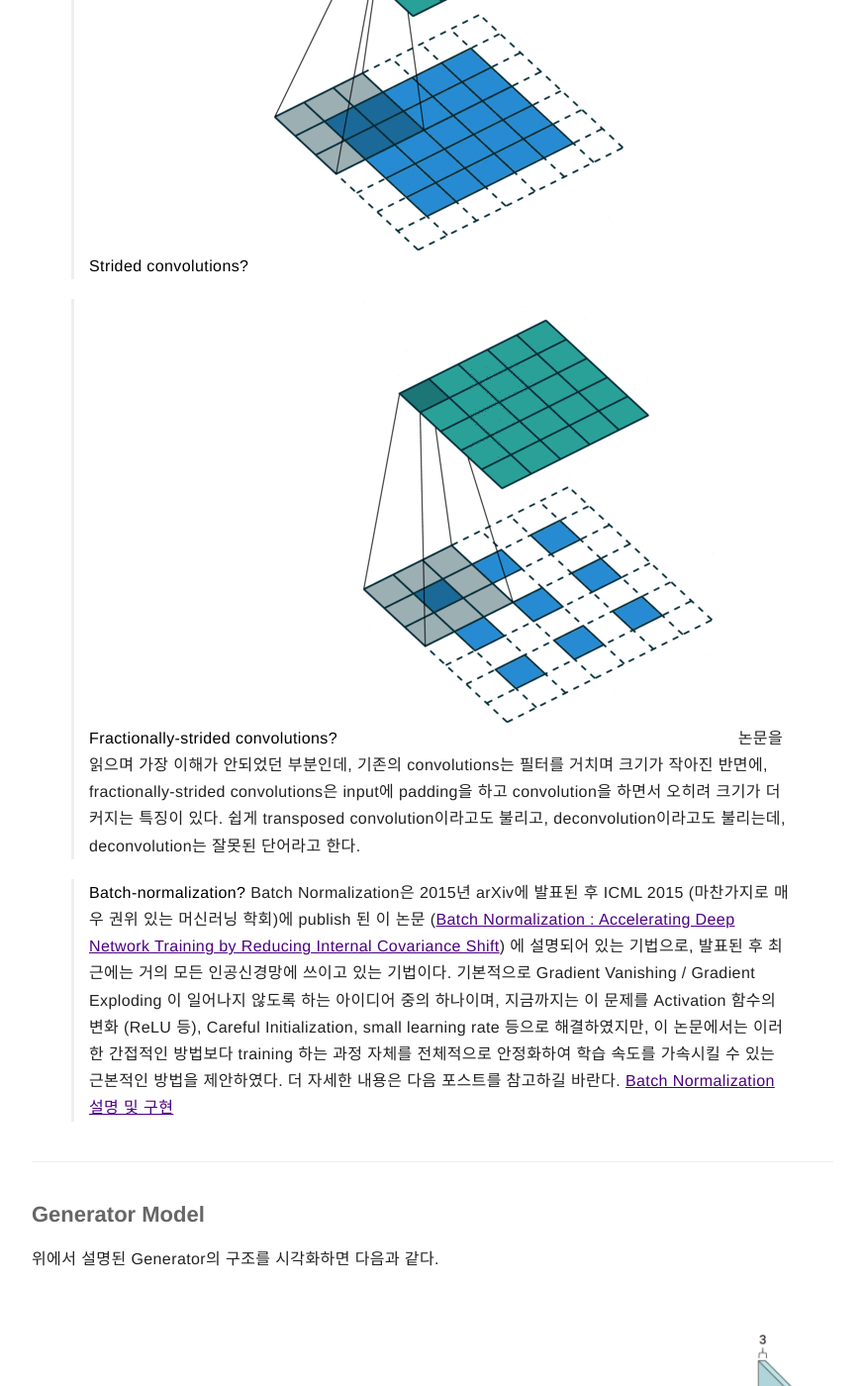
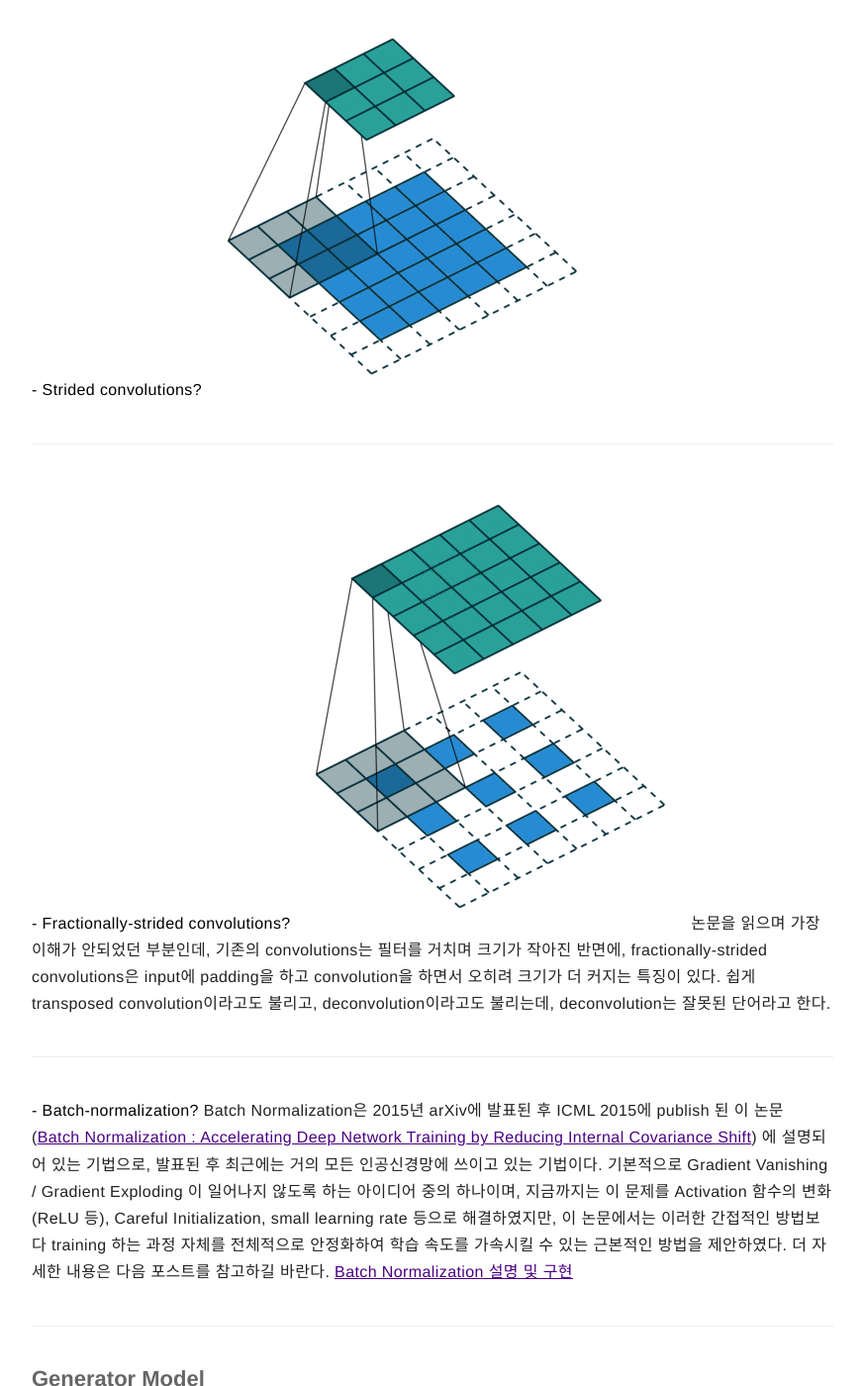
Before and after one commit to wkimdev/angrypark.github.io, a Jekyll site: the page built from _posts/2017-08-03-DCGAN-paper-reading.markdown, in a window 1280 px wide and 1400 px high, scrolled down 4202 px. Shown: the whole window at 99% size, without its empty margins (203-1076 px from the left). Built offline with Jekyll 4.4.1, drawn with Linux system fonts in a browser that asks for light colours; comment, search, counter and statistics services are not loaded; some of the changed text lies outside the part shown.

Commit message:
170804-dcgan-paper-reading-4

```diff
--- a/_posts/2017-08-03-DCGAN-paper-reading.markdown
+++ b/_posts/2017-08-03-DCGAN-paper-reading.markdown
@@ -91,15 +91,21 @@ DCGAN은 결국, 기존 GAN에 존재했던 fully-connected구조의 대부분
 
 - Discriminator에서는 모든 활성화 함수를 LeakyRelu를 쓴다.
 
-> **Strided convolutions?**
+---
+
+**- Strided convolutions?**
 ![padding-strides](/assets/images/2017-08-03-DCGAN-paper-reading/padding_strides.gif)
 
-> **Fractionally-strided convolutions?**
+---
+
+**- Fractionally-strided convolutions?**
 ![padding-strides-transposed](/assets/images/2017-08-03-DCGAN-paper-reading/padding_strides_transposed.gif)
 논문을 읽으며 가장 이해가 안되었던 부분인데, 기존의 convolutions는 필터를 거치며 크기가 작아진 반면에, fractionally-strided convolutions은 input에 padding을 하고 convolution을 하면서 오히려 크기가 더 커지는 특징이 있다. 쉽게 transposed convolution이라고도 불리고, deconvolution이라고도 불리는데, deconvolution는 잘못된 단어라고 한다.
 
-> **Batch-normalization?**
-Batch Normalization은 2015년 arXiv에 발표된 후 ICML 2015 (마찬가지로 매우 권위 있는 머신러닝 학회)에 publish 된 이 논문 ([Batch Normalization : Accelerating Deep Network Training by Reducing Internal Covariance Shift](http://arxiv.org/abs/1502.03167)) 에 설명되어 있는 기법으로, 발표된 후 최근에는 거의 모든 인공신경망에 쓰이고 있는 기법이다. 기본적으로 Gradient Vanishing / Gradient Exploding 이 일어나지 않도록 하는 아이디어 중의 하나이며, 지금까지는 이 문제를 Activation 함수의 변화 (ReLU 등), Careful Initialization, small learning rate 등으로 해결하였지만, 이 논문에서는 이러한 간접적인 방법보다 training 하는 과정 자체를 전체적으로 안정화하여 학습 속도를 가속시킬 수 있는 근본적인 방법을 제안하였다.
+---
+
+**- Batch-normalization?**
+Batch Normalization은 2015년 arXiv에 발표된 후 ICML 2015에 publish 된 이 논문 ([Batch Normalization : Accelerating Deep Network Training by Reducing Internal Covariance Shift](http://arxiv.org/abs/1502.03167)) 에 설명되어 있는 기법으로, 발표된 후 최근에는 거의 모든 인공신경망에 쓰이고 있는 기법이다. 기본적으로 Gradient Vanishing / Gradient Exploding 이 일어나지 않도록 하는 아이디어 중의 하나이며, 지금까지는 이 문제를 Activation 함수의 변화 (ReLU 등), Careful Initialization, small learning rate 등으로 해결하였지만, 이 논문에서는 이러한 간접적인 방법보다 training 하는 과정 자체를 전체적으로 안정화하여 학습 속도를 가속시킬 수 있는 근본적인 방법을 제안하였다.
 더 자세한 내용은 다음 포스트를 참고하길 바란다.
 [Batch Normalization 설명 및 구현](https://shuuki4.wordpress.com/2016/01/13/batch-normalization-%EC%84%A4%EB%AA%85-%EB%B0%8F-%EA%B5%AC%ED%98%84/)
 
@@ -116,13 +122,19 @@ Batch Normalization은 2015년 arXiv에 발표된 후 ICML 2015 (마찬가지로
 #### Generated bedrooms
 ![Visualization](/assets/images/2017-08-03-DCGAN-paper-reading/visualization-1.png)
 
+---
+
 #### Walking in the latent space
 ![Visualization](/assets/images/2017-08-03-DCGAN-paper-reading/visualization-2.png)
 
 앞서 DCGAN의 목표들 중 하나인 walking in the latent space를 직접 구현한 그림이다.
 
+---
+
 #### Visualize filters (no longer black-box)
 ![Visualization](/assets/images/2017-08-03-DCGAN-paper-reading/visualization-3.png)
+
+---
 
 #### Applying arithmetic in the input space
 ![Visualization](/assets/images/2017-08-03-DCGAN-paper-reading/visualization-4.png)
```
Also changed, not shown: other parts of _posts/2017-08-03-DCGAN-paper-reading.markdown (+6 -4 lines), 1 other file.
